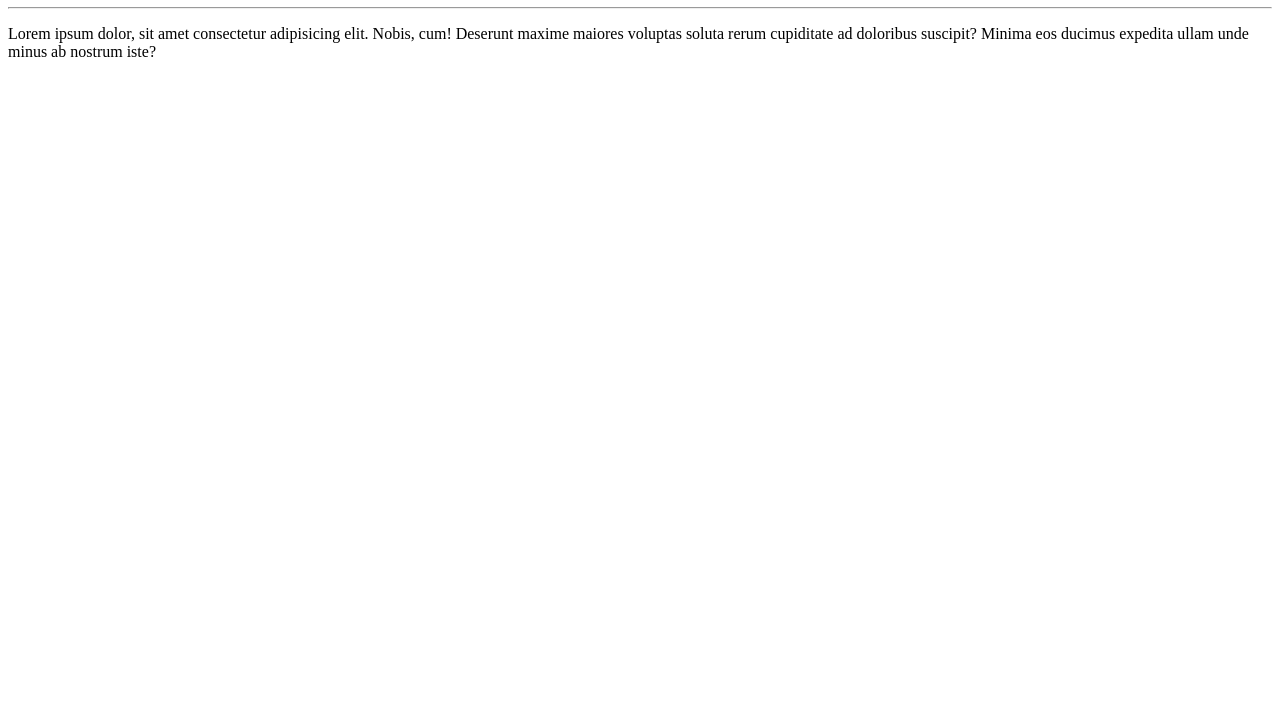
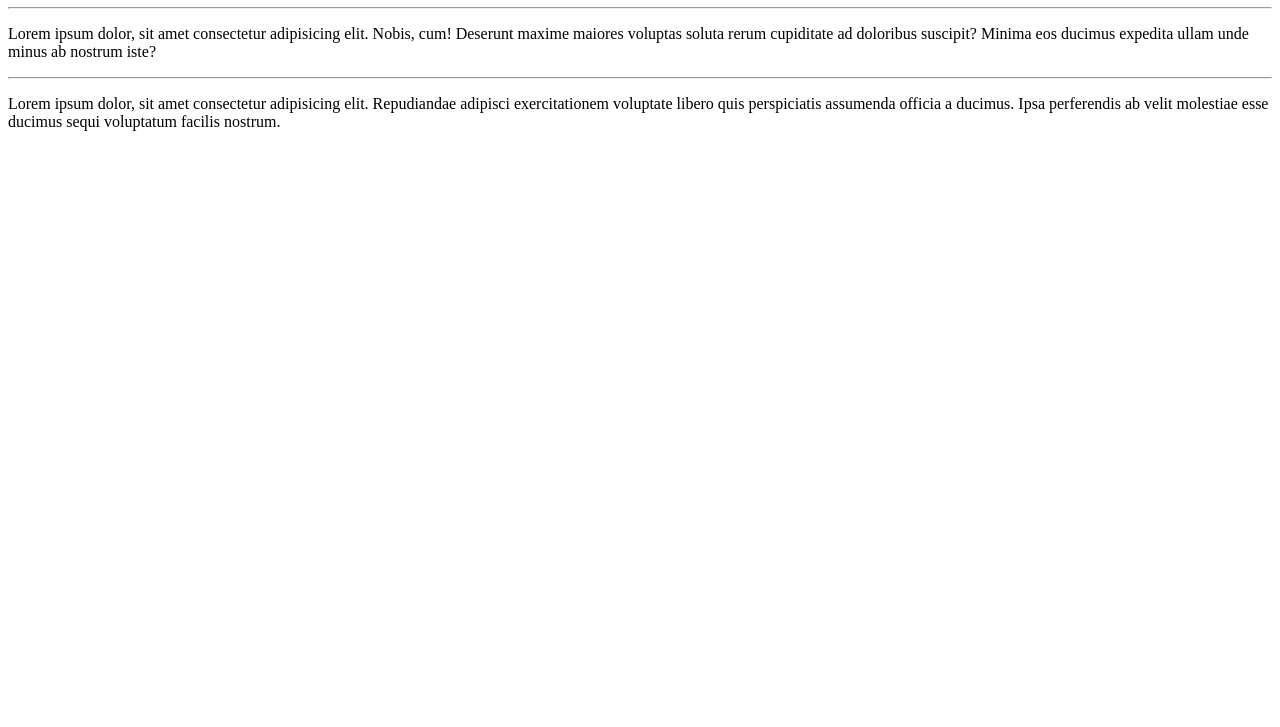
Before and after one commit to AndreMikaelSiqueira/Primeiro-Repositorio, a plain HTML site: page site-exemplo/index.html in a window 1280 px wide. Shown: the part 73-800 px from the top of the page. Drawn offline with Linux system fonts and the light colour scheme.

Commit message:
coloquei mais um lorem

```diff
--- a/site-exemplo/index.html
+++ b/site-exemplo/index.html
@@ -10,5 +10,7 @@
     <h1>Olá, Mundo!</h1>
     <hr>
     <p>Lorem ipsum dolor, sit amet consectetur adipisicing elit. Nobis, cum! Deserunt maxime maiores voluptas soluta rerum cupiditate ad doloribus suscipit? Minima eos ducimus expedita ullam unde minus ab nostrum iste?</p>
+    <hr>
+    <p>Lorem ipsum dolor, sit amet consectetur adipisicing elit. Repudiandae adipisci exercitationem voluptate libero quis perspiciatis assumenda officia a ducimus. Ipsa perferendis ab velit molestiae esse ducimus sequi voluptatum facilis nostrum.</p>
 </body>
 </html>
```
